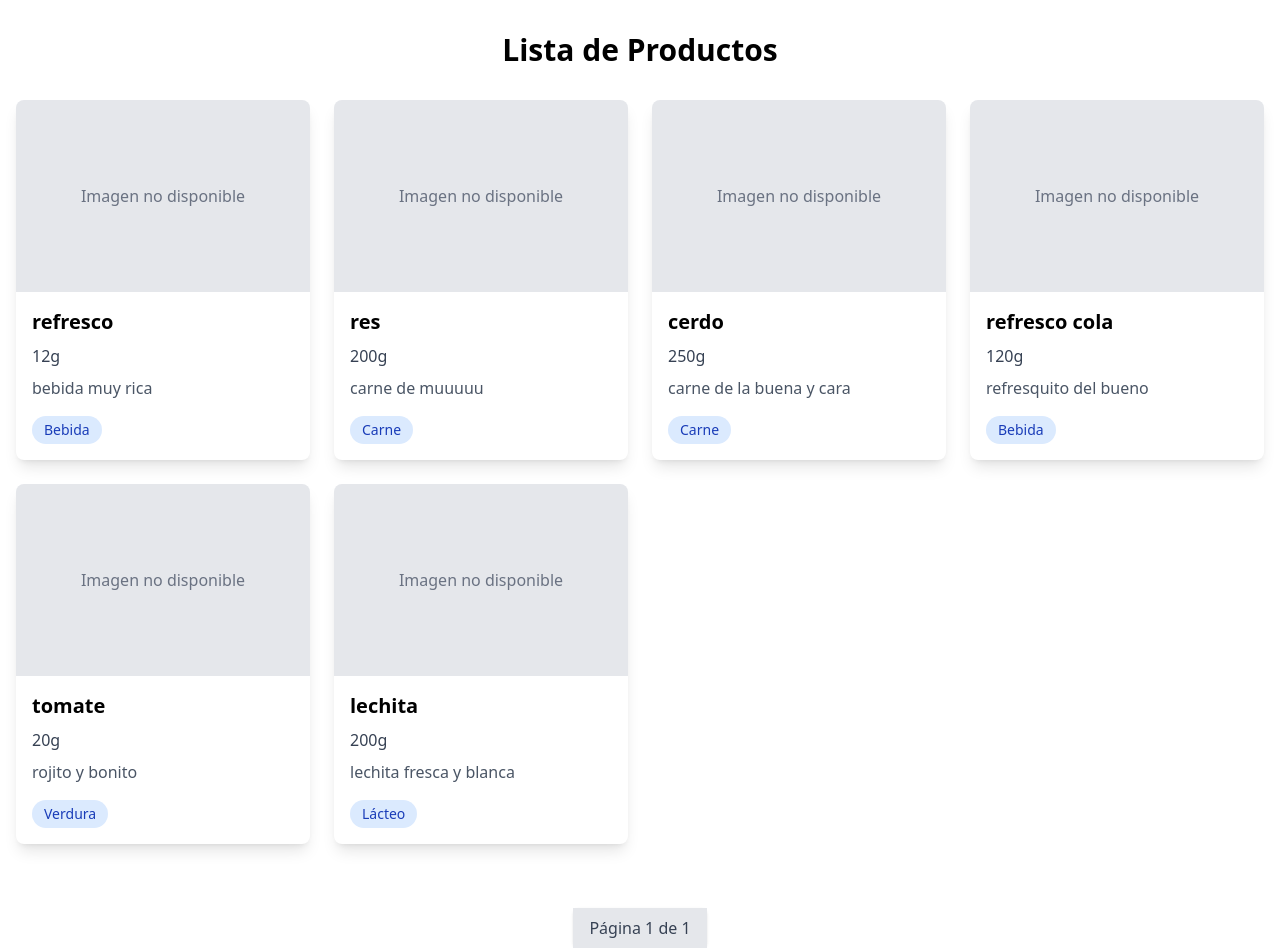
After one commit to ChrisCampaDev/djangoMenu, a Django app: page /products/ in a window 1280 px wide. The commit adds this page. Run offline with Django 5.2, Linux system fonts and the light colour scheme; data comes from the database, SQL or seed files in the repository; both versions use the stored data as it was after the commit.

Commit message:
v6 for menu food

```diff
--- a/Menu/index/templates/index.html
+++ b/Menu/index/templates/index.html
@@ -1,6 +1,6 @@
 {% extends 'base.html' %}
 {% block title %}
-  Web Menu
+  Web
 {% endblock %}
 {% block content %}
     <div class="container">
@@ -169,7 +169,4 @@
           </div>
     </div>
 
-
-  </div>
-
 {% endblock %}
--- /dev/null
+++ b/Menu/index/templates/list_food.html
@@ -0,0 +1,45 @@
+{% extends 'base.html' %}
+
+{% block content %}
+    <div class=" container mx-auto px-4 py-8">
+        <h1 class="text-3xl font-bold text-center mb-8">Lista de Productos</h1>
+        <div class="grid grid-cols-1 sm:grid-cols-2 md:grid-cols-3 lg:grid-cols-4 gap-6">
+
+            {% for producto in productos %}
+            <div class="bg-white rounded-lg shadow-lg overflow-hidden">
+                <!-- Imagen del producto (opcional) -->
+                <div class="bg-gray-200 h-48 flex items-center justify-center">
+                    <span class="text-gray-500">Imagen no disponible</span>
+                </div>
+
+                <!-- Detalles del producto -->
+                <div class="p-4">
+                    <h2 class="text-xl font-bold mb-2">{{ producto.nombre }}</h2>
+                    <p class="text-gray-700 mb-2">{{ producto.gramaje }}g</p>
+                    <p class="text-gray-600 mb-4">{{ producto.descripcion|truncatechars:50 }}</p>
+                    <span class="inline-block bg-blue-100 text-blue-800 px-3 py-1 rounded-full text-sm">
+                        {{ producto.tipo }}
+                    </span>
+                </div>
+            </div>
+            {% endfor %}
+        </div>
+    </div>
+    <div class="mt-8 flex justify-center">
+        <nav class="inline-flex rounded-md shadow">
+            {% if productos.has_previous %}
+            <a href="?page={{ productos.previous_page_number }}" class="px-4 py-2 bg-blue-500 text-white rounded-l-lg hover:bg-blue-600">
+                Anterior
+            </a>
+            {% endif %}
+            <span class="px-4 py-2 bg-gray-200 text-gray-700">
+                Página {{ productos.number }} de {{ productos.paginator.num_pages }}
+            </span>
+            {% if productos.has_next %}
+            <a href="?page={{ productos.next_page_number }}" class="px-4 py-2 bg-blue-500 text-white rounded-r-lg hover:bg-blue-600">
+                Siguiente
+            </a>
+            {% endif %}
+        </nav>
+    </div>
+{% endblock %}
--- a/Menu/index/templates/product/list.html
+++ b/Menu/index/templates/product/list.html
@@ -21,7 +21,7 @@
                 </tr>
             </thead>
             <tbody class="divide-y divide-gray-200">
-                {% for producto in productos %}
+                {% for producto in products %}
                 <tr>
                     <td class="px-6 py-4">{{ producto.nombre }}</td>
                     <td class="px-6 py-4">{{ producto.gramaje }}g</td>
--- a/Menu/index/urls.py
+++ b/Menu/index/urls.py
@@ -5,6 +5,7 @@ urlpatterns = [
     path('', HomeView.as_view(), name='home'),
     path('login/', UserLoginView.as_view(), name='login'),
     path('logout/', UserLogoutView.as_view(), name='logout'),
+    path('products/', lista_productos, name='menu_food'),
     path('gestion_user/', include('index.modules.user.url')),
     path('gestion_product/', include('index.modules.products.url')),
 ]
--- a/Menu/index/views.py
+++ b/Menu/index/views.py
@@ -1,8 +1,13 @@
 # views.py
+from django.shortcuts import render
 from django.urls import reverse_lazy
 from django.views.generic import TemplateView
 from django.contrib.auth.views import LoginView,LogoutView
-from django.contrib.auth.mixins import LoginRequiredMixin, PermissionRequiredMixin
+from django.contrib.auth.mixins import LoginRequiredMixin
+
+from index.modules.products.models import Producto
+from django.core.paginator import Paginator
+
 
 class HomeView(LoginRequiredMixin,TemplateView):
     template_name = 'index.html'
@@ -15,3 +20,10 @@ class UserLoginView(LoginView):
 
 class UserLogoutView(LogoutView):
     next_page = reverse_lazy('login')
+
+def lista_productos(request):
+    productos_list = Producto.objects.all()
+    paginator = Paginator(productos_list, 8)  # Muestra 8 productos por página
+    page = request.GET.get('page')
+    productos = paginator.get_page(page)
+    return render(request, 'list_food.html', {'productos': productos})
--- a/Menu/templates/base.html
+++ b/Menu/templates/base.html
@@ -6,10 +6,6 @@
   <title>{% block title %}
 
   {% endblock %}</title>
-  {% comment %}
-  {% load static %}
-  <link rel="stylesheet" href= "{% static 'style/layout.css' %}" >
-  {% endcomment %}
   <script src="https://unpkg.com/@tailwindcss/browser@4"></script>
 </head>
 <body>
@@ -31,6 +27,7 @@
                       <a href="#menu" class="text-white hover:text-gray-300 transition duration-300">Menus</a>
                       <a href="#food" class="text-white hover:text-gray-300 transition duration-300">Platos</a>
                       <a href="#footer" class="text-white hover:text-gray-300 transition duration-300">Contacto</a>
+                      <a href="{% url 'menu_food' %}" class="text-white hover:text-gray-300 transition duration-300">Productos</a>
                       <p  class="text-white hover:text-gray-300 transition duration-300">Bienvenido, {{ user.username }}</p>
                   </div>
                   <!-- Botón móvil -->
@@ -56,7 +53,7 @@
 <!--Aside menu -->
   <div class="flex">
     {% if user.is_authenticated and user.is_staff %}
-    <aside class="w-[15%] flex-1 bg-gray-800 text-white p-4">
+      <aside class="flex-1 bg-gray-800 text-white p-4">
           <h2 class="text-xl font-bold mb-4">Panel de Administración</h2>
           <ul class="space-y-2">
               <li>
```
Also changed, not shown: Menu/db.sqlite3. Lines whose indentation alone changed are shown as unchanged.
